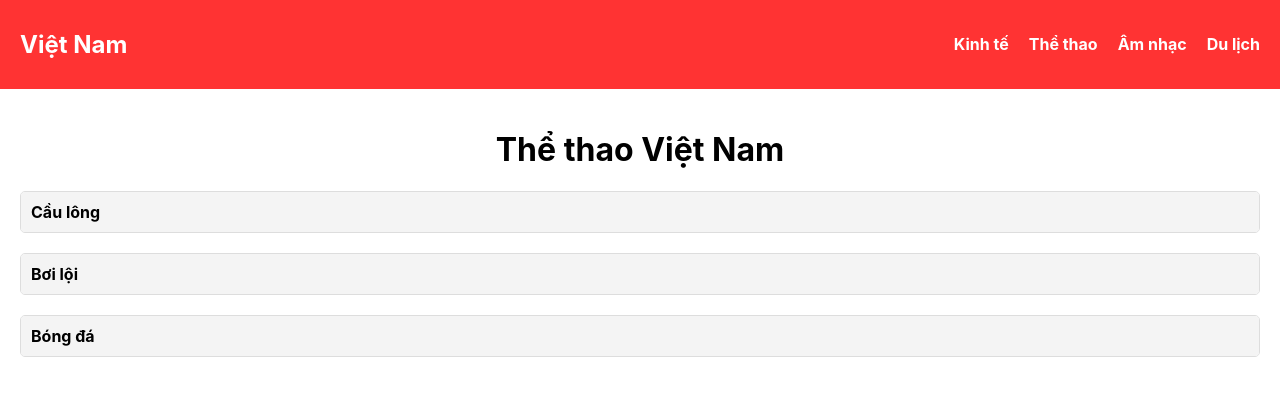
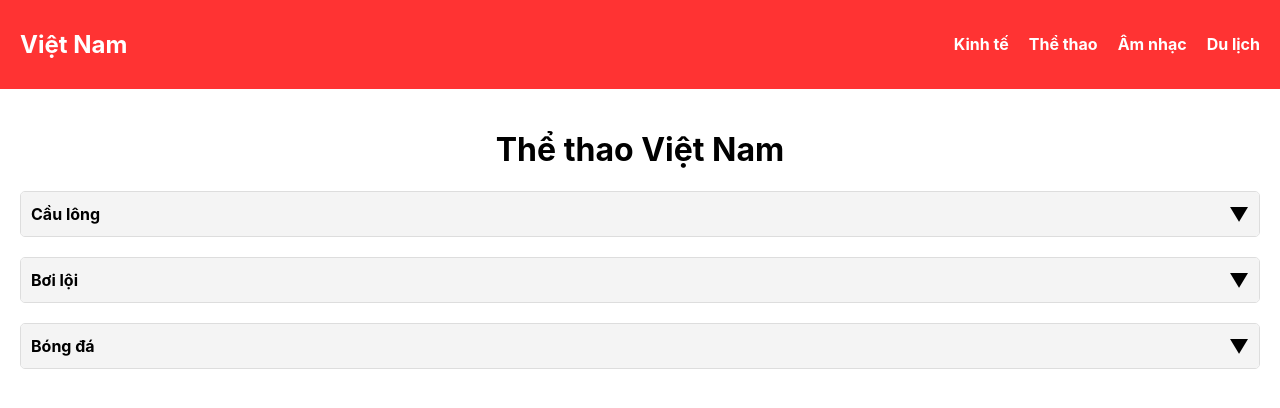
Before and after one commit to lnguyend-agai/Vietnam-website, a React (Create React App) app: page /sports in a window 1280 px wide. Shown: the top 408 px of the page. Built offline with nearby package versions, Linux system fonts and the light colour scheme.

Commit message:
[FEAT] Stage-2: Add arrow so that user can know that is a expander

```diff
--- a/src/pages/SportsPage.css
+++ b/src/pages/SportsPage.css
@@ -18,11 +18,22 @@
 }
 
 .expander label {
-    display: block;
+  display: flex;
+  justify-content: space-between;
+  align-items: center;
   background-color: #f4f4f4;
   padding: 10px;
   cursor: pointer;
   font-weight: bold;
+}
+
+.expander .arrow {
+  font-size: 1.2rem;
+  transition: transform 0.3s ease;
+}
+
+.expander input[type="checkbox"]:checked + label .arrow {
+  transform: rotate(180deg); /* Xoay mũi tên lên */
 }
 
 .expander .content {
--- a/src/pages/SportsPage.js
+++ b/src/pages/SportsPage.js
@@ -14,7 +14,10 @@ const SportsPage = () => {
       {/* Expander for Badminton */}
       <div className="expander">
         <input type="checkbox" id="badminton" />
-        <label htmlFor="badminton">Cầu lông</label>
+        <label htmlFor="badminton">
+          Cầu lông
+          <span className="arrow">&#9660;</span>
+        </label>
         <div className="content">
           <p>Cầu lông là một trong những môn thể thao phổ biến tại Việt Nam.</p>
           <img src={badmintonImage} alt="Cầu lông" />
@@ -24,7 +27,10 @@ const SportsPage = () => {
       {/* Expander for Swimming */}
       <div className="expander">
         <input type="checkbox" id="swimming" />
-        <label htmlFor="swimming">Bơi lội</label>
+        <label htmlFor="swimming">
+          Bơi lội
+          <span className="arrow">&#9660;</span>
+        </label>
         <div className="content">
           <p>Bơi lội là môn thể thao mang về nhiều huy chương cho Việt Nam.</p>
           <img src={swimmingImage} alt="Bơi lội" />
@@ -34,7 +40,10 @@ const SportsPage = () => {
       {/* Expander for Football */}
       <div className="expander">
         <input type="checkbox" id="football" />
-        <label htmlFor="football">Bóng đá</label>
+        <label htmlFor="football">
+          Bóng đá
+          <span className="arrow">&#9660;</span>
+        </label>
         <div className="content">
           <p>Bóng đá là môn thể thao vua tại Việt Nam, với nhiều đội tuyển nổi bật.</p>
           <img src={footballImage} alt="Bóng đá" />
```
Lines whose indentation alone changed are shown as unchanged.
